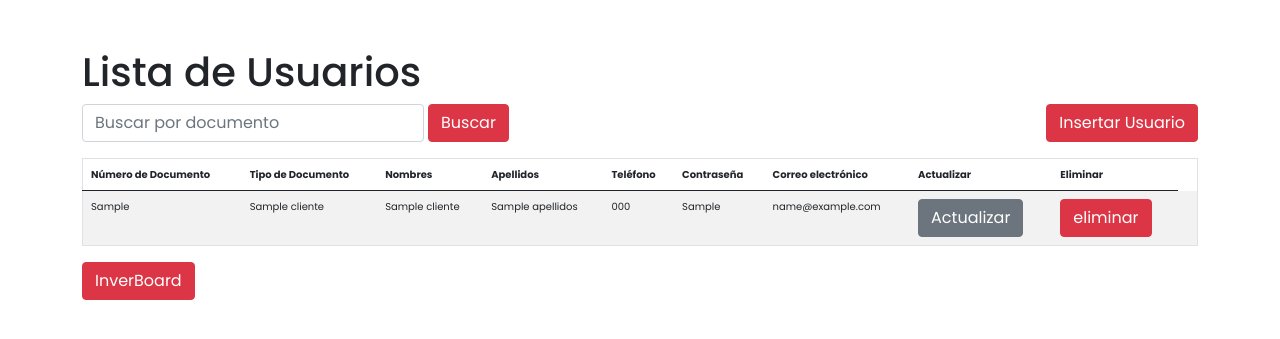
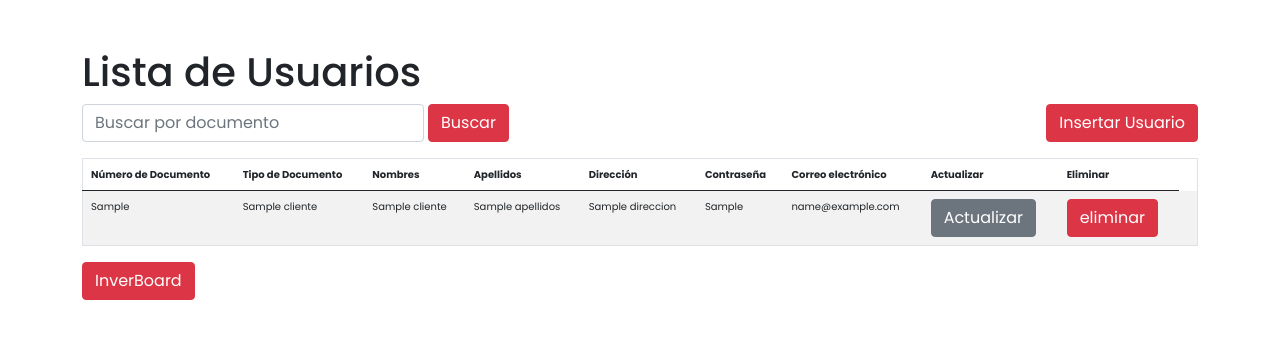
Before and after one commit to mpds03/inver_magnus, a PHP site: template views/list_users.php in a window 1280 px wide. Shown: the top 339 px of the page. Run offline with PHP 8.4, Linux system fonts and the light colour scheme; the template is opened without the code that fills it: most values are stand-ins (such as "Sample title", 1, 10 or a date in 2020).

Commit message:
listuser

```diff
--- a/controller/clientecontroller.php
+++ b/controller/clientecontroller.php
@@ -234,12 +234,12 @@ public function enviarCodigoRecuperacion() {
                 $mail->Port = 587;
 
                 // Remitente y destinatario
-                $mail->setFrom('kendruick.o2o@gmail.com', 'recuperacion_php');
+                $mail->setFrom('kendruick.o2o@gmail.com', 'Inver Magnus');
                 $mail->addAddress($email);
 
                 // Contenido
                 $mail->isHTML(true);
-                $mail->Subject = 'Código de recuperación';
+                $mail->Subject = 'Codigo de recuperacion';
                 $mail->Body    = "Tu código de recuperación es: <b>$codigo</b>";
 
                 $mail->send();
--- a/views/list_users.php
+++ b/views/list_users.php
@@ -32,7 +32,7 @@
                     <th>Tipo de Documento</th>
                     <th>Nombres</th>
                     <th>Apellidos</th>
-                    <th>Teléfono</th>
+                    <th>Dirección</th>
                     <th>Contraseña</th>
                     <th>Correo electrónico</th>
                     <th>Actualizar</th>
@@ -46,7 +46,7 @@
                         <td><?= $cliente['tipo_doc_nombre']; ?></td>
                         <td><?= $cliente['nombres']; ?></td>
                         <td><?= $cliente['apellidos']; ?></td>
-                        <td><?= $cliente['telefono']; ?></td>
+                        <td><?= $cliente['direccion']; ?></td>
                         <td><?= $cliente['contraseña']; ?></td>
                         <td><?= $cliente['email']; ?></td>
                         <td><!--Actualizar usuario-->
```
Also changed, not shown: views/olvidocontraseña.php (deleted).
